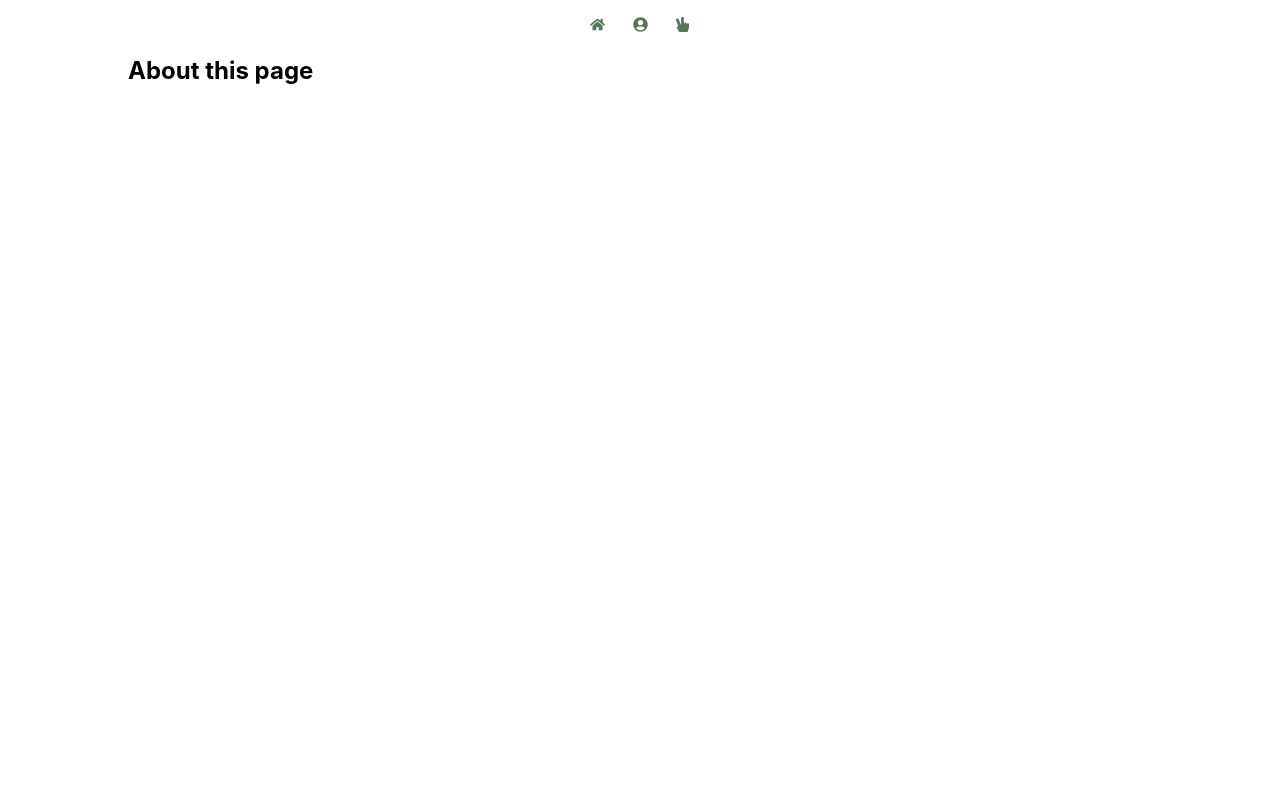
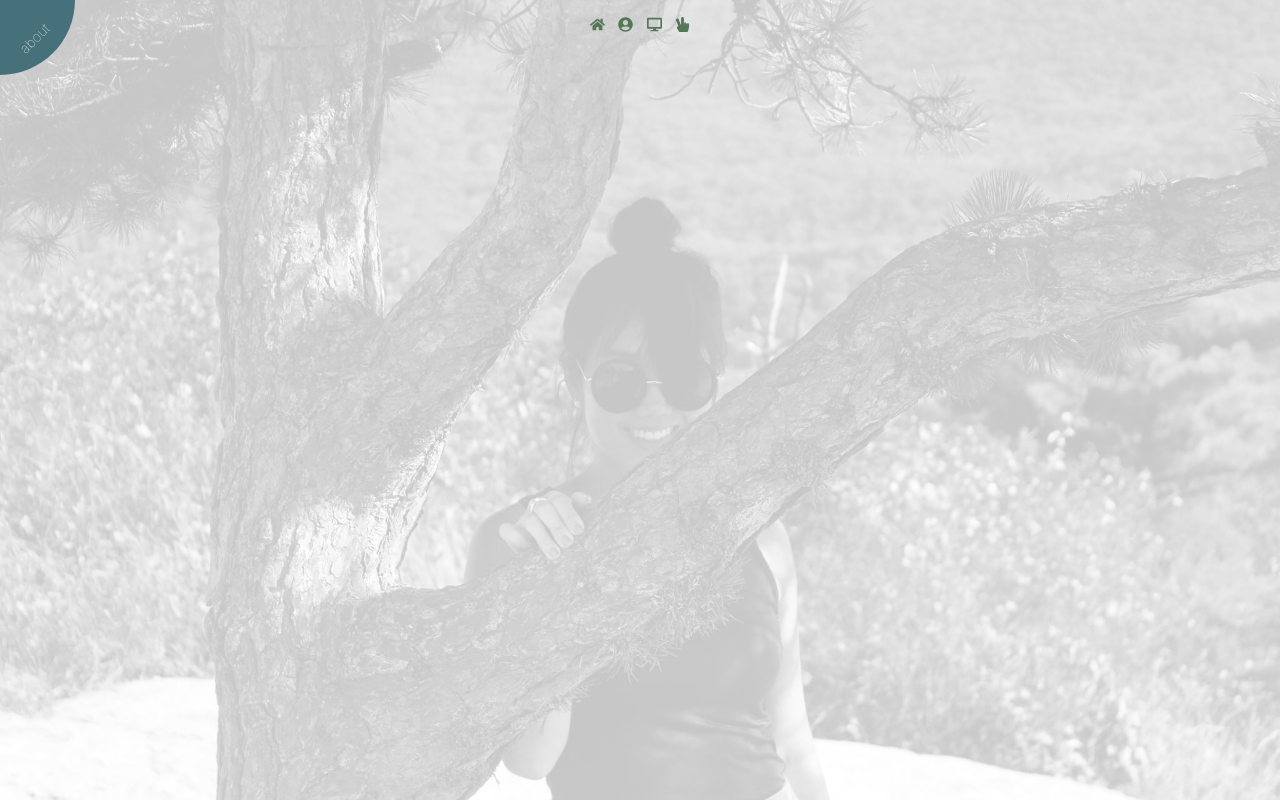
Before and after one commit to anniebae/homepage, a React (Create React App) app: page /about in a window 1280 px wide. Built offline with nearby package versions, Linux system fonts and the light colour scheme.

Commit message:
home and about page

```diff
--- a/public/index.html
+++ b/public/index.html
@@ -3,6 +3,7 @@
   <head>
     <meta charset="utf-8" />
     <link rel="shortcut icon" href="%PUBLIC_URL%/annie.ico" />
+    <link rel="stylesheet" href="https://cdnjs.cloudflare.com/ajax/libs/animate.css/3.5.2/animate.min.css">
     <meta
       name="viewport"
       content="width=device-width, initial-scale=1, shrink-to-fit=no"
--- a/src/components/About/index.js
+++ b/src/components/About/index.js
@@ -1,12 +1,32 @@
 import React, { Component } from 'react';
+import styled from 'styled-components';
 import { Container } from '../Home'
+import PageTitle from '../PageTitle'
+import AboutBackground from '../../images/bnw.png';
+
+
+
+const Background = styled.div`
+  background-image: url(${AboutBackground});
+  background-position: center center;
+  background-repeat: no-repeat;
+  background-size: cover;
+  height: 100%;
+  left: 0;
+  position: absolute;
+  top: 0;
+  width: 100%;
+  z-index: -1;
+  opacity: .3;
+`
 
 
 class About extends Component {
   render() {
     return(
       <Container>
-        <h2>About this page</h2>
+        <Background></Background>
+        <PageTitle title="about" />
       </Container>
     )
   }
--- a/src/components/App/App.js
+++ b/src/components/App/App.js
@@ -3,6 +3,7 @@ import { BrowserRouter as Router, Route } from "react-router-dom";
 import Header from '../Header'
 import Home from '../Home'
 import About from '../About'
+import Work from '../Work'
 import Contact from '../Contact'
 
 const App = () => (
@@ -12,6 +13,7 @@ const App = () => (
 
       <Route exact path="/" component={Home} />
       <Route path="/about" component={About} />
+      <Route path="/work" component={Work} />
       <Route path="/contact" component={Contact} />
     </div>
   </Router>
--- a/src/components/Contact/index.js
+++ b/src/components/Contact/index.js
@@ -1,11 +1,12 @@
 import React, { Component } from 'react';
 import { Container } from '../Home'
-
+import PageTitle from '../PageTitle'
 
 class Contact extends Component {
   render() {
     return (
       <Container>
+        <PageTitle title="contact" />
         <h1>Contact!</h1>
       </Container>
     )
--- a/src/components/Header/index.js
+++ b/src/components/Header/index.js
@@ -1,7 +1,7 @@
 import React from 'react'
 import { Link } from "react-router-dom";
 import styled from 'styled-components';
-import { FaHome, FaUserCircle, FaHandPeace } from 'react-icons/fa';
+import { FaHome, FaUserCircle, FaDesktop, FaHandPeace } from 'react-icons/fa';
 import { Container } from '../Home'
 
 const Menu = styled.ul`
@@ -28,6 +28,9 @@ const Header = () => (
         <Link to="/about"><FaUserCircle size={15} color='#537757' /></Link>
       </ListItem>
       <ListItem>
+        <Link to="/work"><FaDesktop size={15} color='#537757' /></Link>
+      </ListItem>
+      <ListItem>
         <Link to="/contact"><FaHandPeace size={15} color='#537757' /></Link>
       </ListItem>
     </Menu>
--- a/src/components/Home/index.js
+++ b/src/components/Home/index.js
@@ -1,6 +1,6 @@
 import React, { Component } from 'react';
-import styled from 'styled-components';
-
+import styled, { keyframes } from 'styled-components';
+import PageTitle from '../PageTitle'
 
 export const Container = styled.div`
   max-width: 1024px;
@@ -9,20 +9,28 @@ export const Container = styled.div`
 
 const Name = styled.h1`
   color: rgba(70, 113, 122, 1);
-  text-align: center;
+  position: absolute;
+  top: 50%;
+  left: 50%;
+  transform: translate(-50%, -50%);
 `
 const LastNm = styled.span`
   color: rgba(70, 113, 122, .75)
 `
 
+
 class Home extends Component {
   render() {
     return(
       <Container>
+        <PageTitle title="home" />
         <Name>
-          annie
-          <LastNm>bae</LastNm>
+          lorem
+          <LastNm>ipsum</LastNm>.
         </Name>
+
+
+
       </Container>
     )
   }
--- /dev/null
+++ b/src/components/PageTitle/index.js
@@ -0,0 +1,37 @@
+import React, { Component } from 'react'
+import styled from 'styled-components';
+
+const TitleBox = styled.div`
+  position: absolute;
+  top: 0;
+  left: 0
+`
+const TitleWrap = styled.div`
+  background: rgba(70,113,122,1);
+  width: 150px;
+  height: 150px;
+  border-radius: 120px;
+  position: absolute;
+  top: -75px;
+  right: -75px;
+`
+const PageName = styled.p`
+  color: #fff;
+  transform: translate(75px,50px) rotate(-45deg);
+  font-weight: 100;
+  font-size: 14px;
+`
+
+class PageTitle extends Component {
+  render() {
+    return (
+      <TitleBox>
+        <TitleWrap>
+          <PageName>{this.props.title}</PageName>
+        </TitleWrap>
+      </TitleBox>
+    )
+  }
+}
+
+export default PageTitle;
--- /dev/null
+++ b/src/components/Work/index.js
@@ -0,0 +1,16 @@
+import React, { Component } from 'react'
+import { Container } from '../Home'
+import PageTitle from '../PageTitle'
+
+
+class Work extends Component {
+  render() {
+    return(
+      <Container>
+        <PageTitle title="work" />
+      </Container>
+    )
+  }
+}
+
+export default Work;
```
Also changed, not shown: src/images/bnw.png (added), 1 other file (tests, documents, lock files or other folders).
